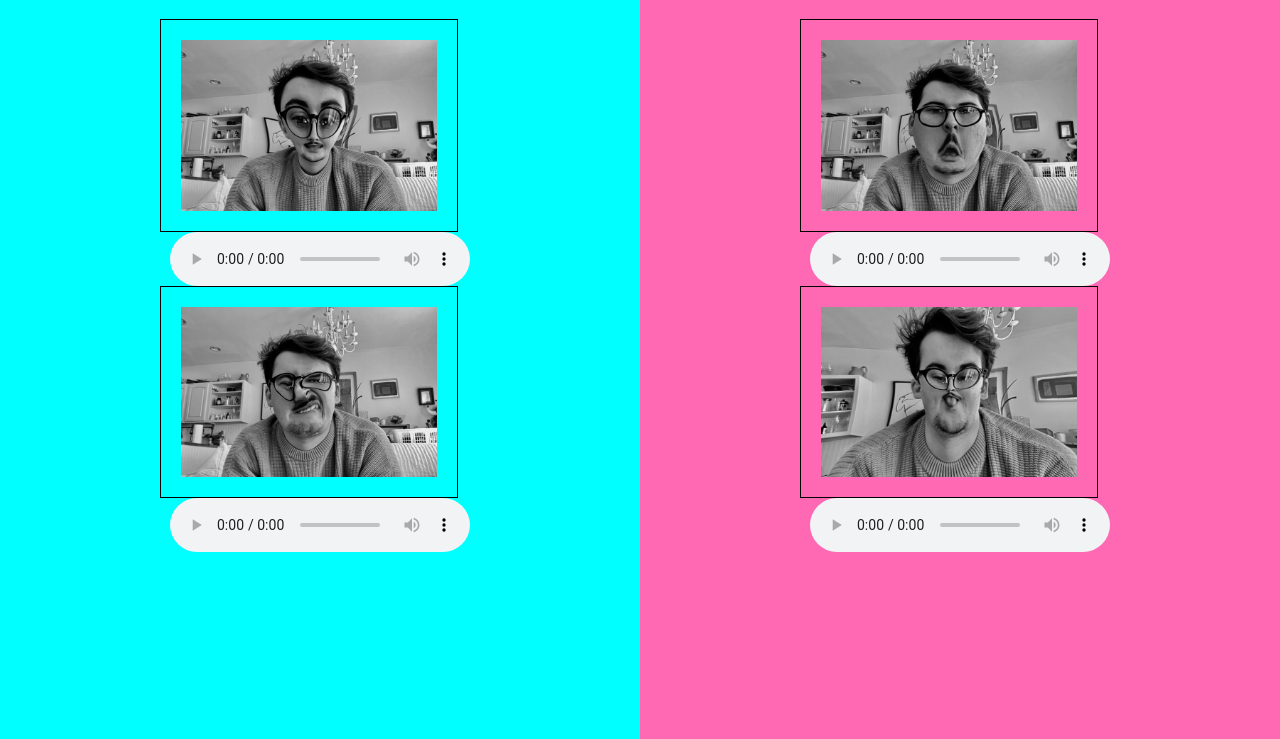
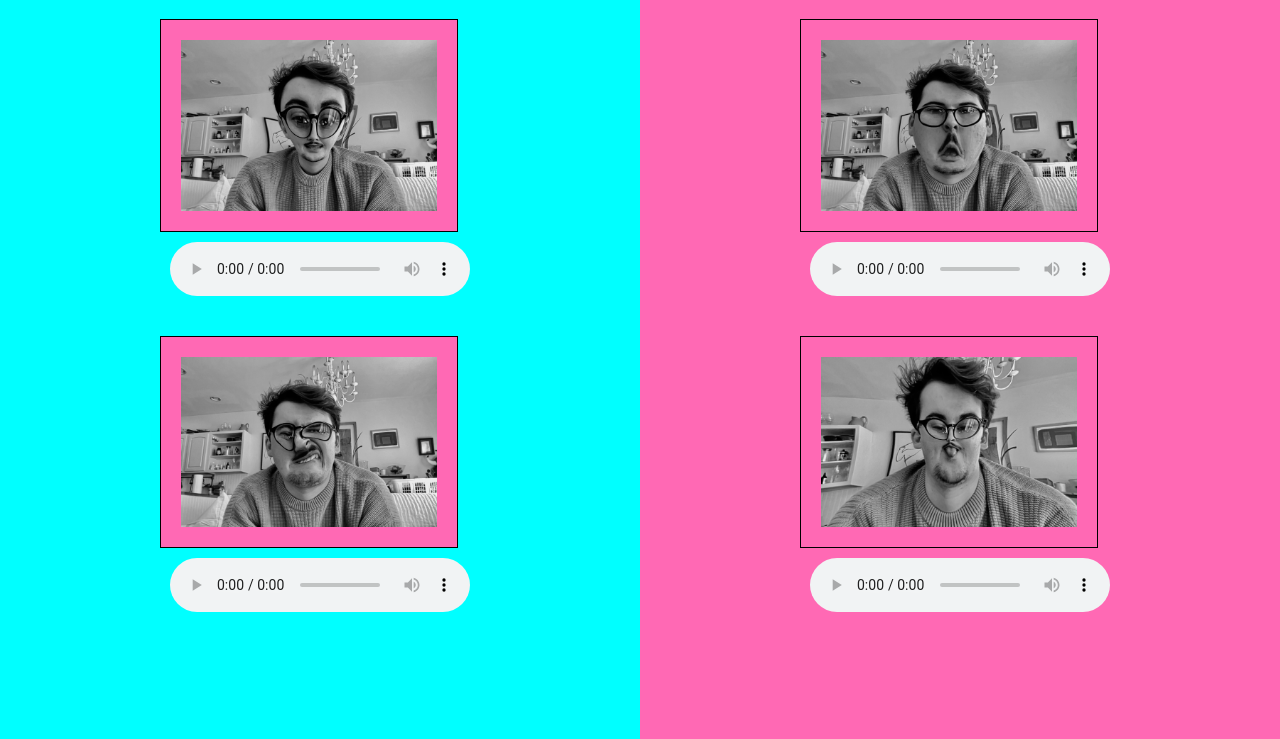
Before and after one commit to romanjamesd/prework-project, a plain HTML site: page index.html in a window 1280 px wide. Shown: the part 136-875 px from the top of the page. Drawn offline with Linux system fonts and the light colour scheme.

Commit message:
adjust spacing among elements

```diff
--- a/script.js
+++ b/script.js
@@ -1,3 +1,7 @@
 //const h2 = document.createElement("h2");
 //h2.textContent = "content added by JavaScript file";
 //document.querySelector("body").appendChild(h2);
+
+//make background-color of images opposing color when playing
+
+//check if other song is playing and turn off if so when play pressed
--- a/style.css
+++ b/style.css
@@ -41,12 +41,17 @@ div#song1.songs, div#song3.songs {
     margin-top: 5px;
 }
 
+div#song2.songs, div#song4.songs {
+    margin-top: 40px;
+}
+
+img#song1-pic.songs, img#song2-pic.songs {
+    background-color: hotpink;
+}
+
 audio.songs {
     display: block;
     margin-left: auto;
     margin-right: auto;
+    margin-top: 10px;
 }
-
-img#song1-pic, img#song3-pic {
-
-}
```
